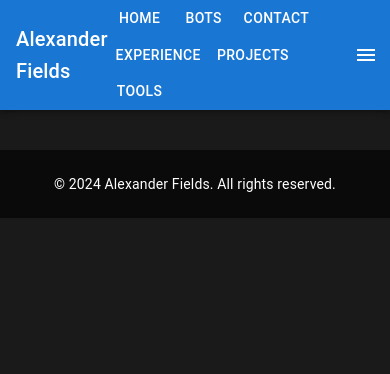
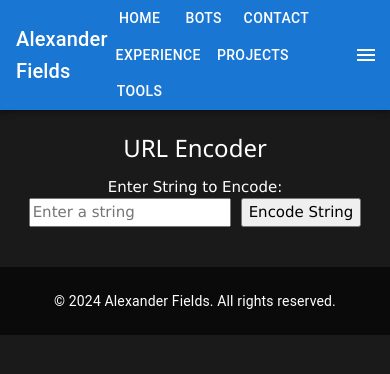
Before and after one commit to roku674/Website, a React (Create React App) app in the folder frontend/: page /tools/urlencoder in a window 390 px wide. Shown: the top 374 px of the page. Built offline with nearby package versions, Linux system fonts and the light colour scheme; no server answers.

Commit message:
Develop (#12)
* Update Tools.js

* Update README.md

* Update index.css

Gpt mobile

* Update Home.js

* url encoder

* Update Home.js

```diff
--- a/frontend/src/App.js
+++ b/frontend/src/App.js
@@ -14,6 +14,7 @@ import VideoPage from './pages/VideoPage';
 import JsonVisualizer from './pages/Json/JsonVisualizer';
 import CodeTransformer from './pages/Transformer/CodeTransformer';
 import CommaSeparater from './pages/Transformer/CommaSeparater';
+import URLEncoder from './pages/Transformer/URLEncoder';
 import RNGsus from './pages/RNG/RNGsus';
 
 function App() {
@@ -29,9 +30,10 @@ function App() {
         <Route path="/bots/trading" element={<TradingBot />} />
         <Route path="/rng/generatestring" element={<RNGsus />} />
         <Route path="/tools" element={<Tools />} />
+        <Route path="/tools/separater" element={<CommaSeparater />} />
+        <Route path="/tools/transformer" element={<CodeTransformer />} />
+        <Route path="/tools/urlencoder" element={<URLEncoder />} />
         <Route path="/tools/visualizer" element={<JsonVisualizer />} />
-        <Route path="/tools/transformer" element={<CodeTransformer />} />
-        <Route path="/tools/separater" element={<CommaSeparater />} />
         <Route path="/video/:videoSrc/:title" element={<VideoPage />} /> {/* Generic video page route */}
       </Routes>
       <Footer /> {}
--- a/frontend/src/pages/Home.js
+++ b/frontend/src/pages/Home.js
@@ -36,7 +36,7 @@ const Home = () => {
                 </Grid>
                 <Grid item xs={10} md={11}>
                   <Typography variant="body1" className="text-light-blue">
-                    Hi, I'm Alexander Fields, a software engineer with a passion for backend development but also skilled in full-stack engineering. I graduated from Georgia Southern University. I'm always looking for side <a href='/projects'> projects </a> to work on outside of my main role.
+                    Hi, I'm Alexander Fields, a software engineer with a passion for backend development but also skilled in full-stack engineering. I graduated from Georgia Southern University with a Bachelor's of Science in Computer Science. I'm always looking for side <a href='/projects'> projects </a> to work on outside of my main role.
                   </Typography>
                 </Grid>
               </Grid>
--- a/frontend/src/pages/Tools.js
+++ b/frontend/src/pages/Tools.js
@@ -12,6 +12,11 @@ const Tools = () => {
       </Typography>
       <List className="w3-ul">
         {/* Tools listed in alphabetical order */}
+        <ListItem className="w3-ul li">
+          <Link href="/rng/generatestring" className="text-light-blue" underline="hover">
+            64-bit String Generator
+          </Link>
+        </ListItem>
         <ListItem className="w3-ul li">
           <Link href="/tools/separater" className="text-light-blue" underline="hover">
             Comma Separater Tool
@@ -29,8 +34,8 @@ const Tools = () => {
           </Link>
         </ListItem>
         <ListItem className="w3-ul li">
-          <Link href="/rng/generatestring" className="text-light-blue" underline="hover">
-            64-bit String Generator
+          <Link href="/tools/visualizer" className="text-light-blue" underline="hover">
+            JSON Visualizer (Under Construction)
           </Link>
         </ListItem>
         <ListItem className="w3-ul li">
@@ -39,8 +44,8 @@ const Tools = () => {
           </Link>
         </ListItem>
         <ListItem className="w3-ul li">
-          <Link href="/tools/visualizer" className="text-light-blue" underline="hover">
-            JSON Visualizer (Under Construction)
+          <Link href="/tools/urlencoder" className="text-light-blue" underline="hover">
+            URL String Encoder
           </Link>
         </ListItem>
         <ListItem>
--- /dev/null
+++ b/frontend/src/pages/Transformer/URLEncoder.js
@@ -0,0 +1,48 @@
+import React, { useState } from "react";
+
+const URLEncoder = () => {
+  const [inputString, setInputString] = useState(""); // State to store the user's input string
+  const [encodedString, setEncodedString] = useState(""); // State to store the URL encoded string
+
+  // Function to URL encode the input string
+  const encodeString = (str) => {
+    return encodeURIComponent(str);
+  };
+
+  // Handler for the button click to encode the input string
+  const handleEncodeClick = () => {
+    setEncodedString(encodeString(inputString));
+  };
+
+  return (
+    <div style={{ textAlign: "center", marginTop: "20px" }}>
+      <h1>URL Encoder</h1>
+      <div>
+        <label htmlFor="stringInput">Enter String to Encode: </label>
+        <input
+          type="text"
+          id="stringInput"
+          value={inputString}
+          onChange={(e) => setInputString(e.target.value)}
+          placeholder="Enter a string"
+          style={{ marginRight: "10px" }}
+        />
+        <button onClick={handleEncodeClick}>Encode String</button>
+      </div>
+      {encodedString && (
+        <div style={{ marginTop: "20px" }}>
+          <h3>Encoded String:</h3>
+          <textarea
+            rows="4"
+            cols="50"
+            value={encodedString}
+            readOnly
+            style={{ resize: "none" }}
+          ></textarea>
+        </div>
+      )}
+    </div>
+  );
+};
+
+export default URLEncoder;
```
